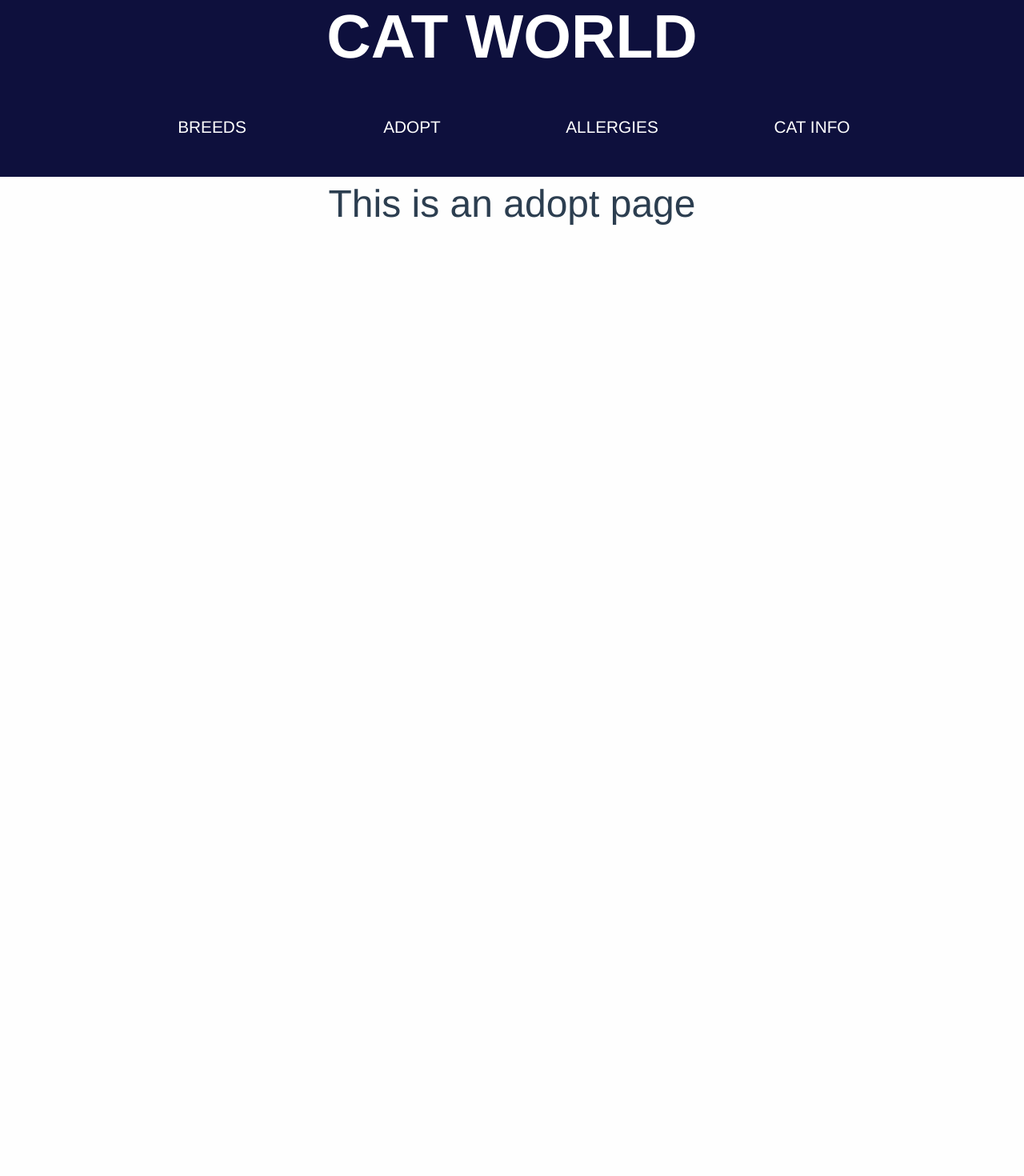
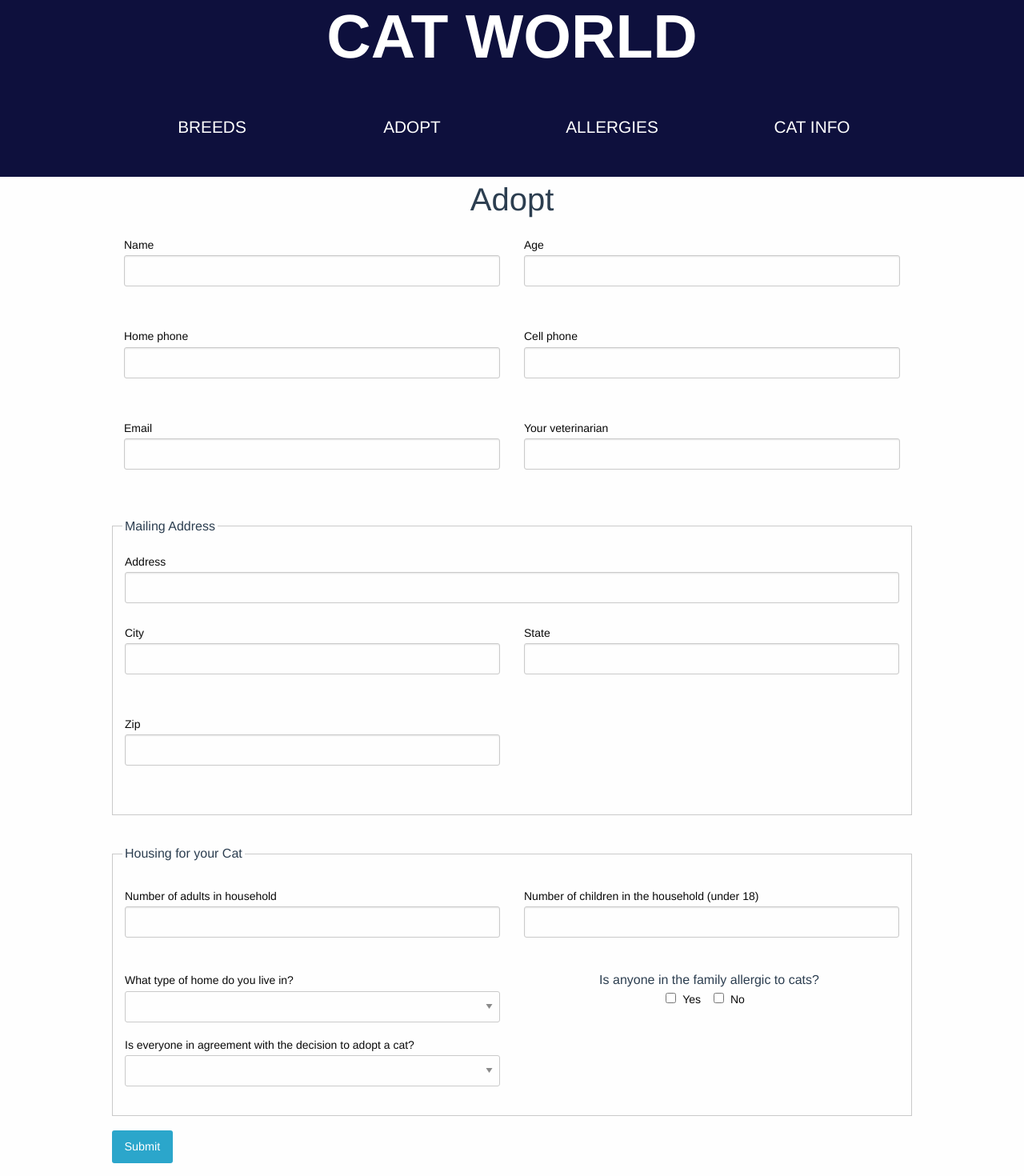
Before and after one commit to somenode/bad-ux, a Vue app: page /adopt-a-cat in a window 1280 px wide. Shown: the part 79-1549 px from the top of the page at 80% size. Before the commit the page ends 800 px from the top, so only its background shows below. Built offline with nearby package versions, Linux system fonts and the light colour scheme.

Commit message:
Adopt form

```diff
--- a/src/views/Adopt.vue
+++ b/src/views/Adopt.vue
@@ -1,5 +1,193 @@
 <template>
-  <div class="adopt">
-    <h1>This is an adopt page</h1>
-  </div>
+  <form id="app" @submit="checkForm" action="https://vuejs.org/" method="post">
+    <div class="grid-container">
+      <div class="grid-x grid-margin-x">
+        <h2 class="cell large-8 large-offset-2 page-header">Adopt</h2>
+        <p v-if="errors.length">
+          <b>Please correct the following error(s):</b>
+        </p>
+        <ul>
+          <li v-for="error in errors" :key="error">{{ error }}</li>
+        </ul>
+      </div>
+    </div>
+
+    <div class="grid-container">
+      <div class="grid-x grid-padding-x">
+        <div class="medium-6 cell">
+          <label for="name" class="text-left middle">
+            Name
+            <input id="name" v-model="name" type="text" name="name" />
+          </label>
+        </div>
+
+        <div class="medium-6 cell">
+          <label for="age" class="text-left middle">
+            Age
+            <input id="age" v-model="age" type="number" name="age" min="0" />
+          </label>
+        </div>
+
+        <div class="medium-6 cell">
+          <label for="tel" class="text-left middle">
+            Home phone
+            <input id="tel" v-model="tel" type="number" name="tel" min="0" />
+          </label>
+        </div>
+
+        <div class="medium-6 cell">
+          <label for="ctel" class="text-left middle">
+            Cell phone
+            <input id="ctel" v-model="ctel" type="number" name="ctel" min="0" />
+          </label>
+        </div>
+
+        <div class="medium-6 cell">
+          <label for="email" class="text-left middle">
+            Email
+            <input id="email" v-model="email" type="email" name="email" />
+          </label>
+        </div>
+
+        <div class="medium-6 cell">
+          <label for="ver" class="text-left middle">
+            Your veterinarian
+            <input id="ver" v-model="vet" type="text" name="vet" />
+          </label>
+        </div>
+
+        <fieldset class="medium-12 cell address fieldset">
+          <legend class="text-left middle">Mailing Address</legend>
+          <label for="address" class="text-left middle">
+            Address
+            <input id="address" v-model="address" type="text" name="address" />
+          </label>
+          <div class="grid-x grid-padding-x">
+            <div class="medium-6 cell">
+              <label for="city" class="text-left middle">
+                City
+                <input id="city" v-model="city" type="text" name="city" />
+              </label>
+            </div>
+            <div class="medium-6 cell">
+              <label for="State" class="text-left middle">
+                State
+                <input id="state" v-model="city" type="text" name="state" />
+              </label>
+            </div>
+            <div class="medium-6 cell">
+              <label for="zip" class="text-left middle">
+                Zip
+                <input id="zip" v-model="zip" type="number" name="zip" />
+              </label>
+            </div>
+          </div>
+        </fieldset>
+
+        <fieldset class="medium-12 cell address fieldset">
+          <legend class="text-left middle">Housing for your Cat</legend>
+
+          <div class="grid-x grid-padding-x">
+            <div class="medium-6 cell">
+              <label for="adults" class="text-left middle">
+                Number of adults in household
+                <input
+                  id="adults"
+                  v-model="adults"
+                  type="number"
+                  name="adults"
+                  min="1"
+                />
+              </label>
+            </div>
+            <div class="medium-6 cell">
+              <label for="children" class="text-left middle">
+                Number of children in the household (under 18)
+                <input
+                  id="children"
+                  v-model="children"
+                  type="number"
+                  name="children"
+                  min="1"
+                />
+              </label>
+            </div>
+            <div class="medium-6 cell">
+              <label for="home" class="text-left"
+                >What type of home do you live in?</label
+              >
+              <select id="home" v-model="home" name="home">
+                <option>Single Family</option>
+                <option>Town Home</option>
+                <option>Apartment</option>
+                <option>Studio</option>
+                <option>Farm</option>
+                <option>Condo</option>
+                <option>Other</option>
+              </select>
+            </div>
+
+            <fieldset class="medium-6 cell">
+              <legend>Is anyone in the family allergic to cats?</legend>
+              <input id="allergyyes" type="checkbox" />
+              <label for="allergyyes">Yes</label>
+              <input id="allergyno" type="checkbox" />
+              <label for="allergyno">No</label>
+            </fieldset>
+
+            <div class="medium-6 cell">
+              <label for="agreement" class="text-left">
+                Is everyone in agreement with the decision to adopt a cat?
+              </label>
+              <select id="adopt" v-model="adopt" name="adopt">
+                <option>Yes</option>
+                <option>No</option>
+              </select>
+            </div>
+          </div>
+        </fieldset>
+        <div class="input-button">
+          <input type="submit" class="button" value="Submit" />
+        </div>
+      </div>
+    </div>
+  </form>
 </template>
+<script>
+export default {
+  data: function() {
+    return {
+      errors: [],
+      name: null,
+      age: null,
+      address: null
+    }
+  },
+  methods: {
+    checkForm: function(e) {
+      if (this.name && this.age) {
+        return true
+      }
+
+      this.errors = []
+
+      if (!this.name) {
+        this.errors.push('Name required.')
+      }
+      if (!this.age) {
+        this.errors.push('Age required.')
+      }
+      if (!this.address) {
+        this.errors.push('Address required.')
+      }
+
+      e.preventDefault()
+    }
+  }
+}
+</script>
+<style scoped>
+.address > label {
+  padding: 0;
+}
+</style>
```
